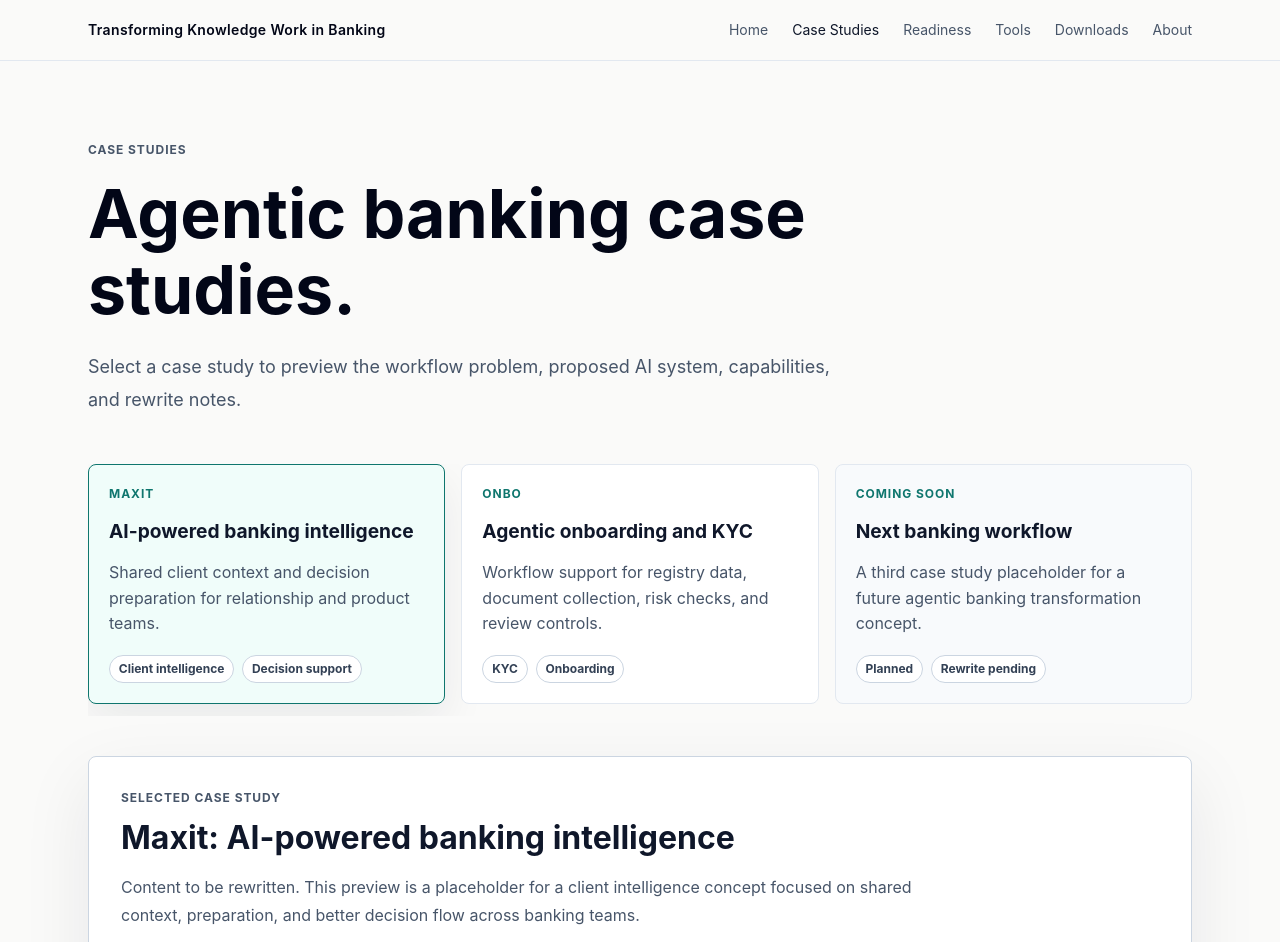
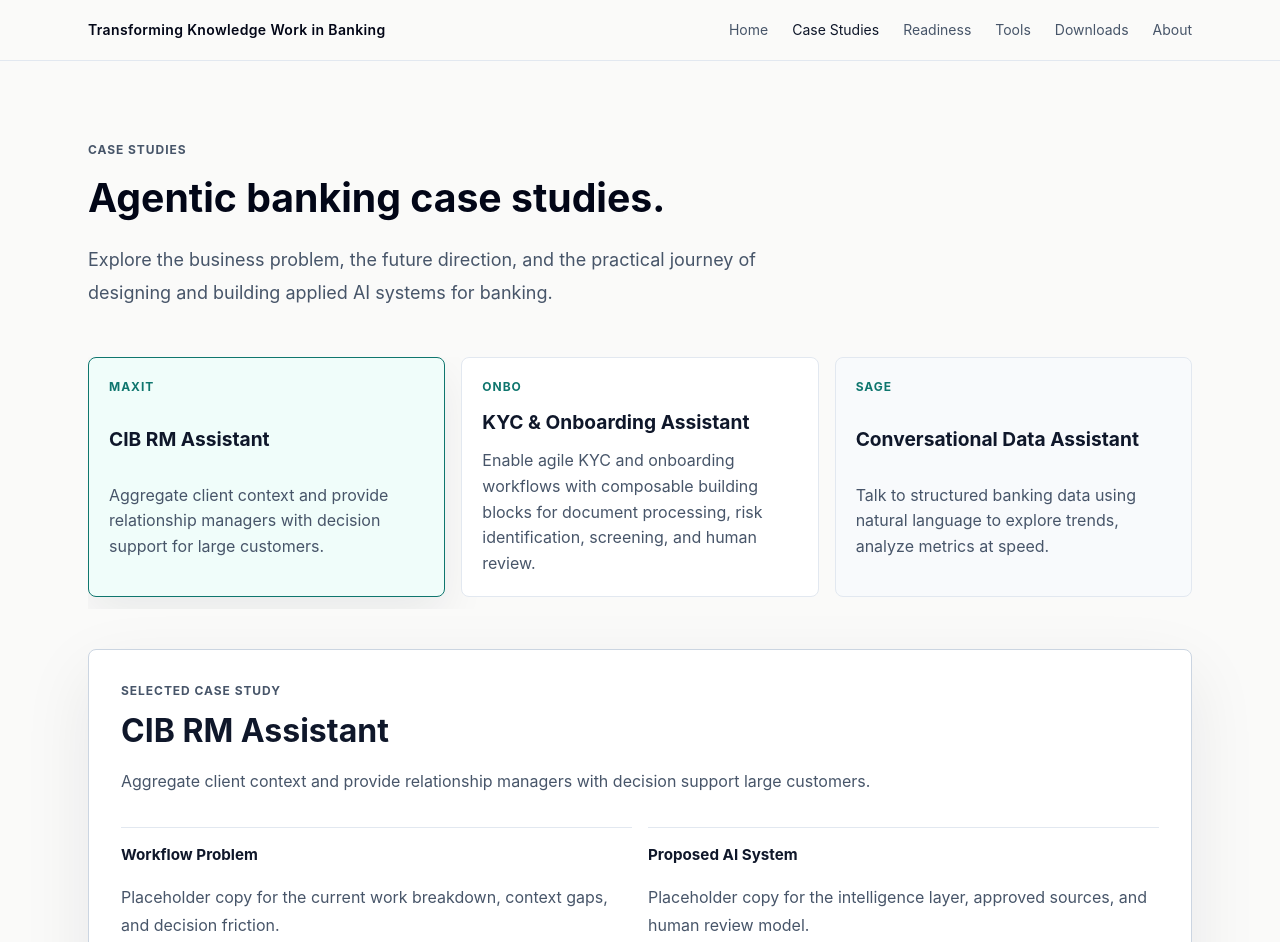
Before and after one commit to 2gauravc/personal-website, a plain HTML site: page case-studies/index.html in a window 1280 px wide. Shown: the top 942 px of the page. Drawn offline with nearby package versions, Linux system fonts and the light colour scheme.

Commit message:
Fixes #6

```diff
--- a/assets/css/style.css
+++ b/assets/css/style.css
@@ -391,6 +391,11 @@ input {
   max-width: 52rem;
 }
 
+.case-study-heading .page-title {
+  font-size: 2rem;
+  line-height: 1.16;
+}
+
 .case-card-carousel {
   display: grid;
   grid-auto-columns: minmax(17rem, 1fr);
@@ -616,6 +621,10 @@ input {
     font-size: 2.45rem;
   }
 
+  .case-study-heading .page-title {
+    font-size: 2.45rem;
+  }
+
   .page-title {
     font-size: 4.25rem;
   }
--- a/case-studies/index.html
+++ b/case-studies/index.html
@@ -32,46 +32,34 @@
           <div class="case-study-heading">
             <p class="eyebrow">Case studies</p>
             <h1 class="page-title">Agentic banking case studies.</h1>
-            <p class="page-intro">Select a case study to preview the workflow problem, proposed AI system, capabilities, and rewrite notes.</p>
+            <p class="page-intro">Explore the business problem, the future direction, and the practical journey of designing and building applied AI systems for banking.</p>
           </div>
 
           <div class="case-card-carousel" aria-label="Case study selector">
             <button class="case-study-card is-selected" type="button" data-case-card="maxit" aria-pressed="true">
               <span class="card-kicker">Maxit</span>
-              <strong>AI-powered banking intelligence</strong>
-              <span>Shared client context and decision preparation for relationship and product teams.</span>
-              <span class="case-tags">
-                <span>Client intelligence</span>
-                <span>Decision support</span>
-              </span>
+              <strong>CIB RM Assistant</strong>
+              <span>Aggregate client context and provide relationship managers with decision support for large customers.</span>
             </button>
 
             <button class="case-study-card" type="button" data-case-card="onbo" aria-pressed="false">
               <span class="card-kicker">Onbo</span>
-              <strong>Agentic onboarding and KYC</strong>
-              <span>Workflow support for registry data, document collection, risk checks, and review controls.</span>
-              <span class="case-tags">
-                <span>KYC</span>
-                <span>Onboarding</span>
-              </span>
+              <strong>KYC &amp; Onboarding Assistant</strong>
+              <span>Enable agile KYC and onboarding workflows with composable building blocks for document processing, risk identification, screening, and human review.</span>
             </button>
 
             <button class="case-study-card is-disabled" type="button" data-case-card="coming-soon" aria-pressed="false">
-              <span class="card-kicker">Coming soon</span>
-              <strong>Next banking workflow</strong>
-              <span>A third case study placeholder for a future agentic banking transformation concept.</span>
-              <span class="case-tags">
-                <span>Planned</span>
-                <span>Rewrite pending</span>
-              </span>
+              <span class="card-kicker">SAGE</span>
+              <strong>Conversational Data Assistant</strong>
+              <span>Talk to structured banking data using natural language to explore trends, analyze metrics at speed.</span>
             </button>
           </div>
 
           <section class="case-preview-panel" data-case-panel="maxit">
             <div>
               <p class="eyebrow">Selected case study</p>
-              <h2>Maxit: AI-powered banking intelligence</h2>
-              <p>Content to be rewritten. This preview is a placeholder for a client intelligence concept focused on shared context, preparation, and better decision flow across banking teams.</p>
+              <h2>CIB RM Assistant</h2>
+              <p>Aggregate client context and provide relationship managers with decision support large customers.</p>
             </div>
             <div class="case-preview-grid">
               <article>
@@ -97,8 +85,8 @@
           <section class="case-preview-panel" data-case-panel="onbo" hidden>
             <div>
               <p class="eyebrow">Selected case study</p>
-              <h2>Onbo: Agentic onboarding and KYC</h2>
-              <p>Content to be rewritten. This preview is a placeholder for an onboarding and KYC concept focused on evidence collection, risk review, exception handling, and controlled automation.</p>
+              <h2>KYC &amp; Onboarding Assistant</h2>
+              <p>Enable agile KYC and onboarding workflows with composable building blocks for document processing, risk identification, screening, and human review.</p>
             </div>
             <div class="case-preview-grid">
               <article>
@@ -124,8 +112,8 @@
           <section class="case-preview-panel" data-case-panel="coming-soon" hidden>
             <div>
               <p class="eyebrow">Selected case study</p>
-              <h2>Coming soon: Next banking workflow</h2>
-              <p>This slot is reserved for a future case study. It can become a risk review, credit memo, relationship coverage, or operations workflow concept.</p>
+              <h2>Conversational Data Assistant</h2>
+              <p>Talk to structured banking data using natural language to explore trends, analyze metrics at speed.</p>
             </div>
             <div class="case-preview-grid">
               <article>
```
